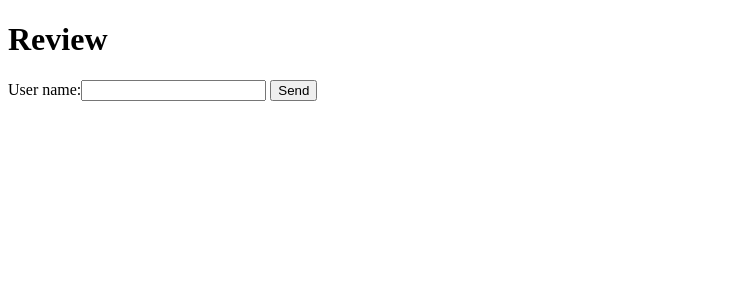
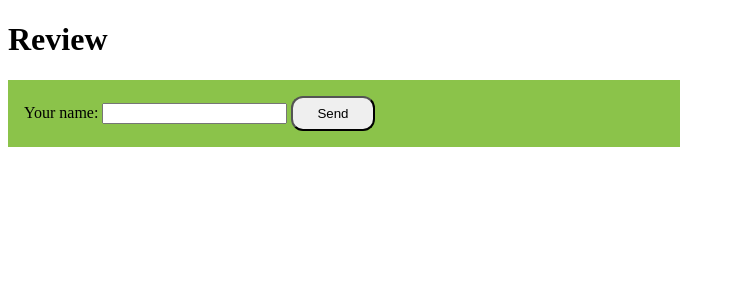
Before and after one commit to kmard/PG, a Django app: page /feedback/ in a window 1280 px wide. Shown: the top 300 px of the page, without its empty margins (0-735 px from the left). Run offline with Django 3.2, Linux system fonts and the light colour scheme.

Commit message:
app blog work with css

```diff
--- a/reviews/forms.py
+++ b/reviews/forms.py
@@ -2,4 +2,4 @@
 from django import forms
 
 class ReviewForm(forms.Form):
-    user_name = forms.CharField()
+    user_name = forms.CharField(label="Your name",max_length=100)
--- a/reviews/static/reviews/reviews.css
+++ b/reviews/static/reviews/reviews.css
@@ -1,4 +1,26 @@
+
+//ctr+f5
+body{
+    font-family:sans-serif;
+    margin:0;
+}
+
+
+form{
+   matgin: 3rem auto;
+   width:90%;
+   max-width: 40rem;
+   padding: 1rem;
+   corder-radius: 12px;
+   background-color: #8BC34A;
+}
+
+button{
+  cursor:pointer;
+  padding: 0.5rem 1.5rem;
+  border-radius: 12px;
+}
 
 .error{
-color:red;
+  color:red;
 }
--- a/reviews/templates/reviews/review.html
+++ b/reviews/templates/reviews/review.html
@@ -13,9 +13,12 @@
         {% if has_error %}
            <h2 class="error">Your name is empty</h2>
         {% endif %}
-        {{ form }}
+<!--        {{ form }}-->
 <!--        <label for="username">Your Name</label>-->
 <!--        <input id="username" name="username" type="text">-->
+        {{form.user_name.label_tag}}
+        {{form.user_name}}
+        {{form.user_name.errors}}
         <button type="submit">Send</button>
     </form>
 </body>
--- a/reviews/views.py
+++ b/reviews/views.py
@@ -18,10 +18,9 @@ def review(request):
         if form.is_valid():
            # form.cleaned_data
            return HttpResponseRedirect('thank-you')
-
-
-    form = ReviewForm()
-    return render(request,'reviews/review.html',{'form':form,'has_error':False})
+    else:
+        form = ReviewForm()
+        return render(request,'reviews/review.html',{'form':form,'has_error':False})
 
 
 def thank_you(request):
```
